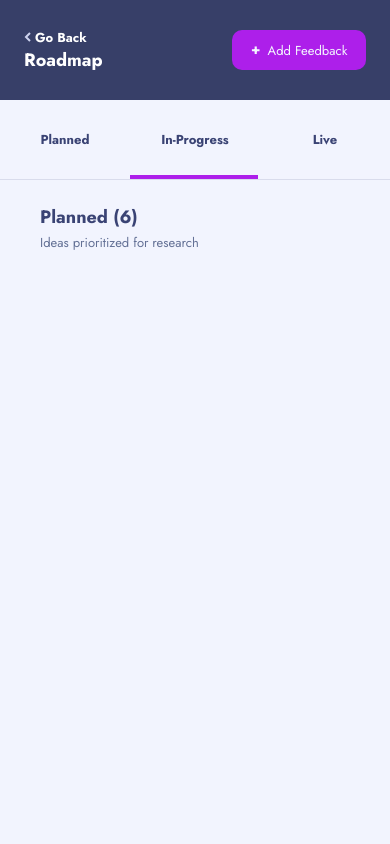
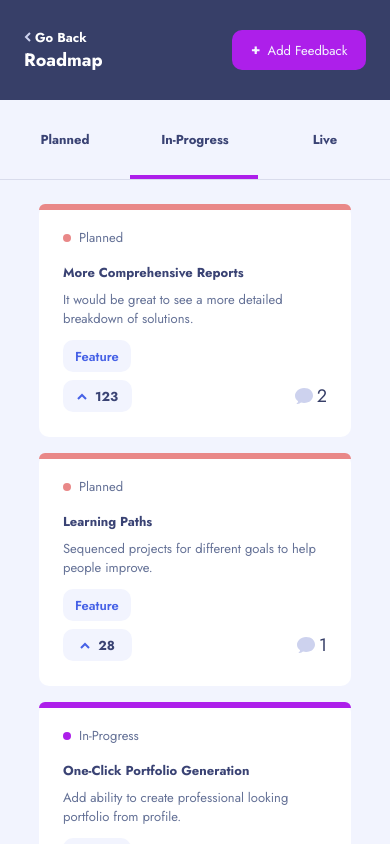
Before and after one commit to genFD/product-feedback-01, a React (Vite) app in the folder frontend/: page /roadmap in a window 390 px wide. Shown: the top 844 px of the page. Built offline with nearby package versions, Linux system fonts and the light colour scheme.

Commit message:
completed function to repopulate requests on resize

```diff
--- a/frontend/src/components/RoadmapCard.js
+++ b/frontend/src/components/RoadmapCard.js
@@ -1,12 +1,11 @@
 import React from "react";
 
 const RoadmapCards = ({ requests }) => {
-  console.log(requests);
   return requests.map((request) => {
     return (
       <div
         key={request.id}
-        className={`roadmap_card w-80 h-233 tablet:pb-6 tablet:h-251 tablet:w-223 border pt-6 bg-white rounded-default after:content-[''] after:absolute after:w-full after:h-6 after:top-0 after:rounded-t-default ${
+        className={`roadmap_card w-80 h-233 tablet:pb-6 tablet:h-251 tablet:w-223 pt-6 bg-white rounded-default after:content-[''] after:absolute after:w-full after:h-6 after:top-0 after:rounded-t-default ${
           request.status === "planned"
             ? "after:bg-Steamed-Salmon"
             : request.status === "in-progress"
--- a/frontend/src/components/Test.js
+++ b/frontend/src/components/Test.js
@@ -3,7 +3,7 @@ import Card from "./Card";
 
 const Test = ({ requests, statuses }) => {
   return (
-    <main className="mt-8 hidden tablet:grid tablet:grid-cols-3 tablet:gap-x-2">
+    <main className="mt-8 hidden  tablet:grid tablet:grid-cols-3 tablet:gap-x-2 laptop:gap-x-4 desktop:gap-x-8">
       {/* {statuses.map((status, index) => {
         return (
           <div key={index} className="basis-1/3">
@@ -45,7 +45,7 @@ const Test = ({ requests, statuses }) => {
           {requests.map((item) => {
             if (item.status === "planned") {
               return (
-                <li>
+                <li key={item.id}>
                   <Card request={item} />
                 </li>
               );
@@ -67,7 +67,7 @@ const Test = ({ requests, statuses }) => {
           {requests.map((item) => {
             if (item.status === "in-progress") {
               return (
-                <li>
+                <li key={item.id}>
                   <Card request={item} />
                 </li>
               );
@@ -89,7 +89,7 @@ const Test = ({ requests, statuses }) => {
           {requests.map((item) => {
             if (item.status === "live") {
               return (
-                <li>
+                <li key={item.id}>
                   <Card request={item} />
                 </li>
               );
--- a/frontend/src/context.js
+++ b/frontend/src/context.js
@@ -1,6 +1,11 @@
 import React, { useState, useContext, createContext } from "react";
+import { data } from "./data";
 
 const AppContext = createContext();
+
+const requests = data.productRequests.filter(
+  (item) => item.status !== "suggestion"
+);
 
 const AppProvider = ({ children }) => {
   const [isSidebarOpen, setOpenSideBar] = useState(false);
@@ -8,6 +13,7 @@ const AppProvider = ({ children }) => {
   const [checked, setChecked] = useState(false);
   const [dropDown, setDropDown] = useState(false);
   const [empty, setEmpty] = useState(true);
+  const [requestsList, setRequestsList] = useState(requests);
 
   const openSidebar = () => {
     setOpenSideBar(true);
@@ -30,6 +36,8 @@ const AppProvider = ({ children }) => {
         setChecked,
         dropDown,
         setDropDown,
+        requestsList,
+        setRequestsList,
       }}
     >
       {children}
--- a/frontend/src/pages/Roadmap.js
+++ b/frontend/src/pages/Roadmap.js
@@ -1,20 +1,50 @@
-import React, { useState } from "react";
+import React, { useEffect, useState } from "react";
 import AddFeedbackButton from "../components/AddFeedbackButton";
 import GobackAndRoadmap from "../components/GobackAndRoadmap";
 import RoadmapCards from "../components/RoadmapCard";
-import RoadmapHeader from "../components/RoadmapHeader";
 import Test from "../components/Test";
-import test from "../components/Test";
-
+import { useGlobalContext } from "../context";
 import { data } from "../data";
 
-const requests = data.productRequests.filter(
-  (item) => item.status !== "suggestion"
-);
+// const getWidth = () => {
+//   return (
+//     window.innerWidth ||
+//     document.documentElement.clientWidth ||
+//     document.body.clientWidth
+//   );
+// };
+function resize(setwidth) {
+  setwidth(window.innerWidth);
+}
+// const useWindowSize = () => {
+//   const [width, setWidth] = useState(window.innerWidth);
+
+//   useEffect(() => {
+//     window.addEventListener("resize", resize(setWidth));
+//     return () => {
+//       window.removeEventListener("resize", handleResize);
+//     };
+//   }, []);
+
+//   return size;
+// };
 
 const Roadmap = () => {
-  // const [value, setValue] = useState(0);
-  const [requestsList, setRequestsList] = useState(requests);
+  const { requestsList } = useGlobalContext();
+  const [requests, setRequests] = useState(requestsList);
+
+  const repopulateRequests = () => {
+    if (window.innerWidth >= 679) {
+      setRequests(requestsList);
+    }
+  };
+
+  useEffect(() => {
+    window.addEventListener("resize", repopulateRequests);
+    return () => {
+      window.removeEventListener("resize", repopulateRequests);
+    };
+  }, []);
 
   const statuses = [
     ...new Set(
@@ -23,11 +53,10 @@ const Roadmap = () => {
         .filter((status) => status !== "suggestion")
     ),
   ];
-  // console.log(productRequests);
 
   const filterItems = (status) => {
-    const newItems = requests.filter((item) => item.status === status);
-    setRequestsList(newItems);
+    const newItems = requestsList.filter((item) => item.status === status);
+    setRequests(newItems);
   };
 
   return (
@@ -74,20 +103,12 @@ const Roadmap = () => {
           );
         })}
       </div>
-
-      <div className="pl-10 mb-6 tablet:pl-10 desktop:px-156 tablet:hidden ">
-        <RoadmapHeader
-          itemsLength={requestsList.length}
-          requestsStatus={requestsList[0].status}
-          statuses={statuses}
-        />
+      <div className="px-10 pb-20 desktop:px-156 hidden tablet:block">
+        <Test requests={requests} statuses={statuses} />
       </div>
-      <div className="px-10">
-        <Test requests={requestsList} statuses={statuses} />
+      <div className="flex flex-col pb-20 items-center gap-y-4 tablet:hidden">
+        <RoadmapCards requests={requests} />
       </div>
-      {/* <div className="flex flex-col items-center gap-y-4">
-        <RoadmapCards requests={requestsList} />
-      </div> */}
     </>
   );
 };
```
